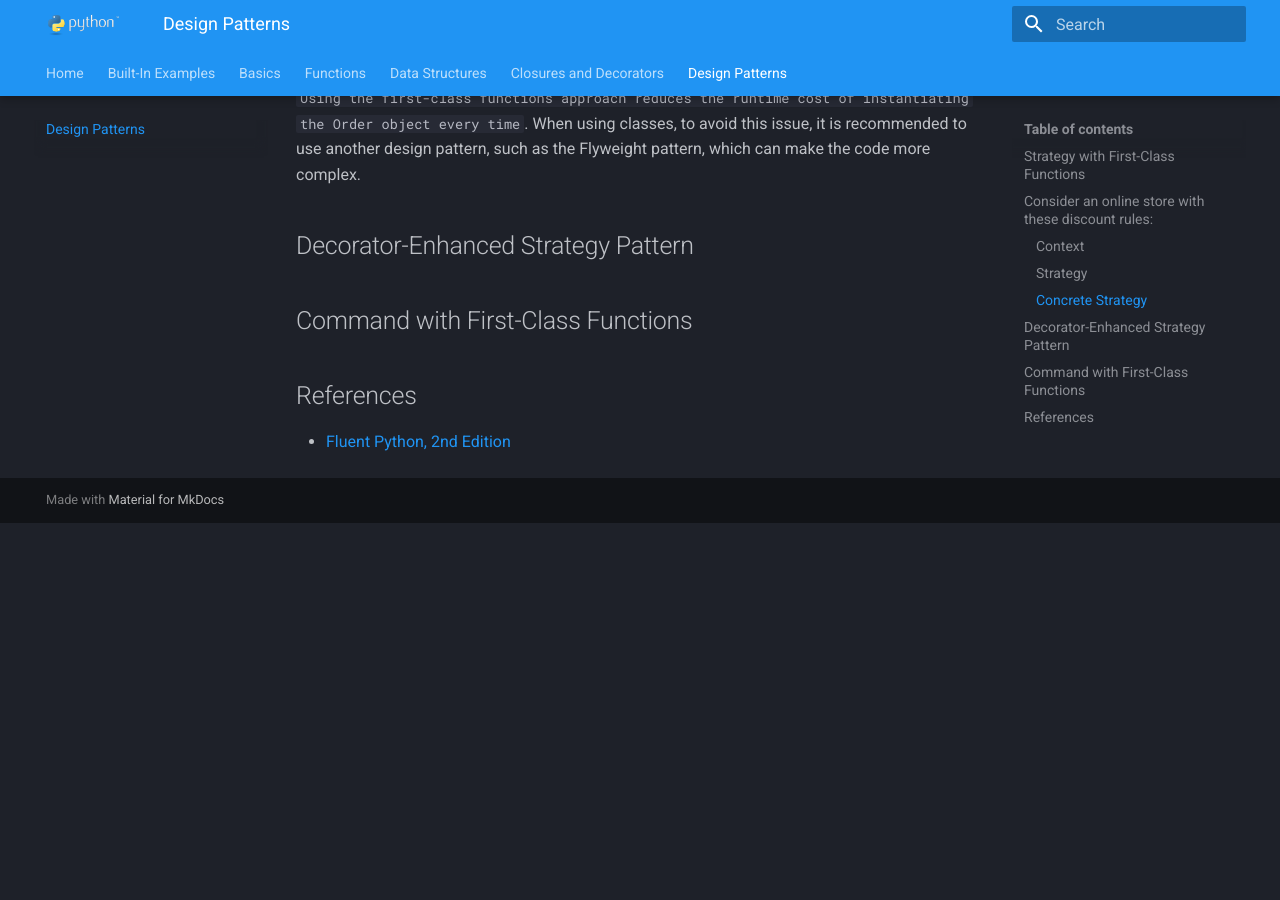
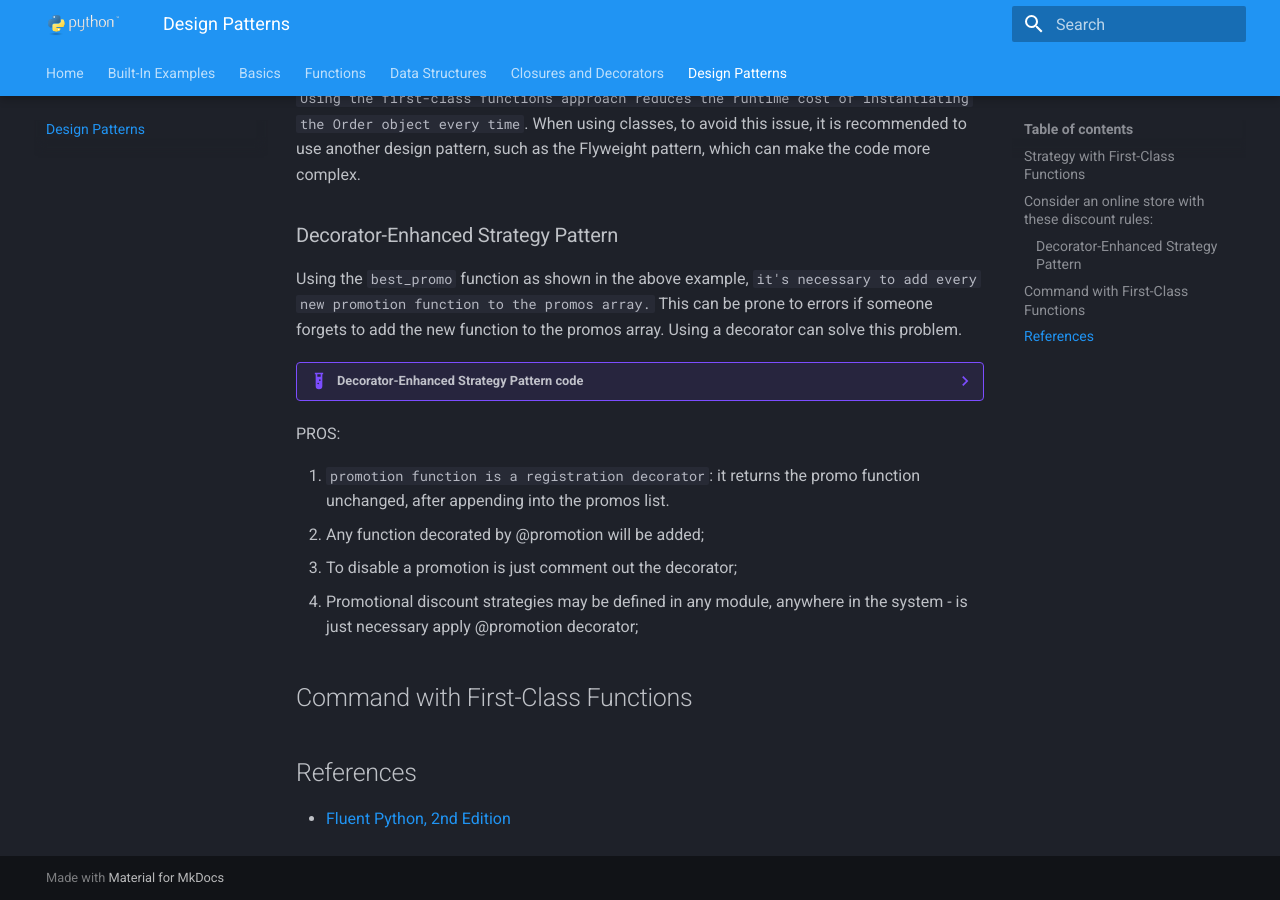
Before and after one commit to RomeroGabriel/mastering-python, an MkDocs documentation site: the page built from documentation/design_patterns/index.md, in a window 1280 px wide and 900 px high, scrolled down 607 px. Built offline with MkDocs 1.6.1 and Material for MkDocs 9.7.7, drawn with Linux system fonts in a browser that asks for light colours; before the commit the page ends 1130 px from its top, so only the background shows below that.

Commit message:
ADd Decorator-Enhanced Startegy Pattern

````diff
--- a/documentation/design_patterns/index.md
+++ b/documentation/design_patterns/index.md
@@ -17,13 +17,18 @@ In Python, strategy pattern can be simpler using functions as first-class object
     1. A 10% discount is applied to each line item that contains 20 or more units in the same order.
     1. Orders with at least 10 distinct items receive a 7% discount on the entire order.
 
-    ### Context
+    **Context**
+
     Context refers to the `service provided, which delegates some of its computation to interchangeable components that implement different discount algorithms`. In the ecommerce example, the context is represented by an `Order`, and it can be configured to apply a promotional discount based on one of several algorithms.
 
-    ### Strategy
+    ---
+    **Strategy**
+
     The `common interface shared among the components that implement` these different discount algorithms. In the ecommerce example, use an abstract class called `Promotion` to fulfill this role.
 
-    ### Concrete Strategy
+    ---
+    **Concrete Strategy**
+
     Refers to one of the specific implementations of the Strategy interface. In the ecommerce example, there are three concrete strategies: `FidelityPromo`, `BulkPromo`, and `LargeOrderPromo`.
 
 ??? example "Function-Oriented Strategy"
@@ -106,7 +111,54 @@ In Python, strategy pattern can be simpler using functions as first-class object
 
 `Using the first-class functions approach reduces the runtime cost of instantiating the Order object every time`. When using classes, to avoid this issue, it is recommended to use another design pattern, such as the Flyweight pattern, which can make the code more complex.
 
-## Decorator-Enhanced Strategy Pattern
+### Decorator-Enhanced Strategy Pattern
+
+Using the `best_promo` function as shown in the above example, `it's necessary to add every new promotion function to the promos array.` This can be prone to errors if someone forgets to add the new function to the promos array. Using a decorator can solve this problem.
+
+??? example "Decorator-Enhanced Strategy Pattern code"
+
+    ```python title="decorator_strategy.py"
+
+    from typing import Callable, NamedTuple
+    Promotion = Callable[[Order], Decimal]
+    # The promos list is a module global, and starts empty.
+    promos: list[Promotion] = []
+
+    def promotion(promo: Promotion) -> Promotion:
+        promos.append(promo)
+        return promo
+
+    def best_promo(order: Order) -> Decimal:
+        return max(promo(order) for promo in promos)
+
+    @promotion
+    def fidelity(order: Order) -> Decimal:
+        if order.customer.fidelity >= 1000:
+            return order.total() * Decimal('0.05')
+        return Decimal(0)
+
+    @promotion
+    def bulk_item(order: Order) -> Decimal:
+        discount = Decimal(0)
+        for item in order.cart:
+            if item.quantity >= 20:
+                discount += item.total() * Decimal('0.1')
+        return discount
+
+    @promotion
+    def large_order(order: Order) -> Decimal:
+        distinct_items = {item.product for item in order.cart}
+        if len(distinct_items) >= 10:
+            return order.total() * Decimal('0.07')
+        return Decimal(0)
+    ```
+
+PROS:
+
+1. `promotion function is a registration decorator`: it returns the promo function unchanged, after appending into the promos list.
+1. Any function decorated by @promotion will be added;
+1. To disable a promotion is just comment out the decorator;
+1. Promotional discount strategies may be defined in any module, anywhere in the system - is just necessary apply @promotion decorator;
 
 ## Command with First-Class Functions
 
````
